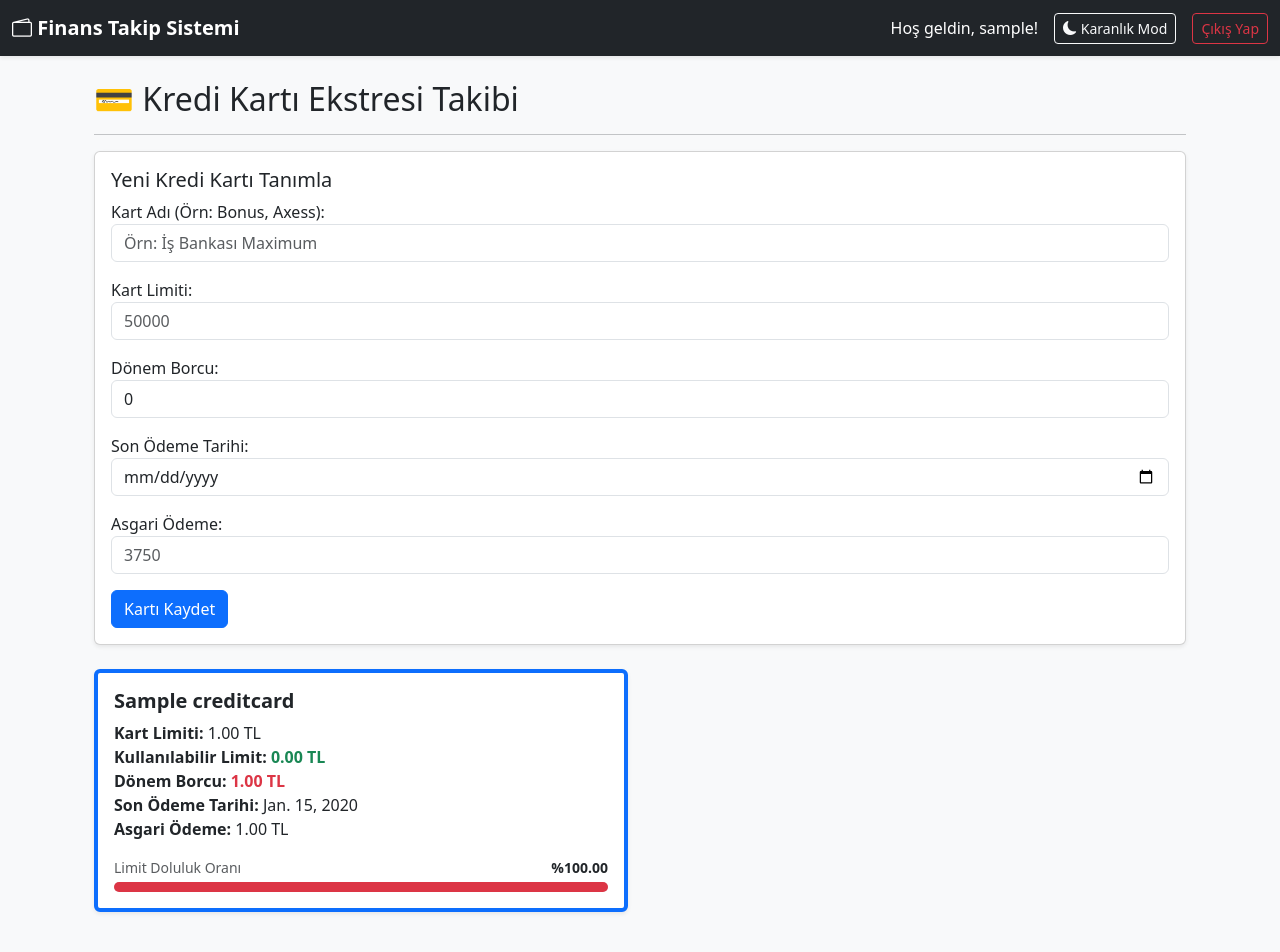
After one commit to Gnrdmr/finans_sistem, a Django app: page /credit-cards/ in a window 1280 px wide. The commit adds this page. Run offline with Django 5.2, Linux system fonts and the light colour scheme; a user stored in the database is signed in; tables that the repository leaves empty hold one stand-in row (values such as "Sample post"); some libraries are stand-ins or nearby versions.

Commit message:
Gün 23:Kredi kartı takip özellikleri ve tasarruf hedefleri eklendi

```diff
--- a/tracker/forms.py
+++ b/tracker/forms.py
@@ -3,6 +3,8 @@ from .models import Transaction, BudgetLimit, RecurringTransaction
 from .models import ExpenseGroup, SharedExpense
 from .models import TransactionTemplate
 from .models import SavingsProfile
+from .models import CreditCard
+from .models import SavingsGoal
 
 
 class TransactionForm(forms.ModelForm):
@@ -85,3 +87,25 @@ class SavingsProfileForm(forms.ModelForm):
             'emergency_rate': 'Acil Durum Oranı',
             'other_rate': 'Diğer Oran',
         }
+
+class CreditCardForm(forms.ModelForm):
+    class Meta:
+        model = CreditCard
+        fields = ['card_name', 'limit', 'current_debt', 'due_date', 'minimum_payment']
+        widgets = {
+            'card_name': forms.TextInput(attrs={'class': 'form-control', 'placeholder': 'Örn: İş Bankası Maximum'}),
+            'limit': forms.NumberInput(attrs={'class': 'form-control', 'placeholder': '50000'}),
+            'current_debt': forms.NumberInput(attrs={'class': 'form-control', 'placeholder': '12500'}),
+            'due_date': forms.DateInput(attrs={'class': 'form-control', 'type': 'date'}),
+            'minimum_payment': forms.NumberInput(attrs={'class': 'form-control', 'placeholder': '3750'}),
+        }
+
+class SavingsGoalForm(forms.ModelForm):
+    class Meta:
+        model = SavingsGoal
+        fields = ['title', 'target_amount', 'current_amount']
+        widgets = {
+            'title': forms.TextInput(attrs={'class': 'form-control', 'placeholder': 'Örn: Laptop Almak'}),
+            'target_amount': forms.NumberInput(attrs={'class': 'form-control', 'placeholder': '40000'}),
+            'current_amount': forms.NumberInput(attrs={'class': 'form-control', 'placeholder': '17500'}),
+        }
--- a/tracker/models.py
+++ b/tracker/models.py
@@ -69,6 +69,45 @@ class TransactionTemplate(models.Model):
 
     def __str__(self):
         return f"{self.title} ({self.amount} TRY)"
+
+
+
+
+class CreditCard(models.Model):
+    user = models.ForeignKey(User, on_delete=models.CASCADE, verbose_name="Kullanıcı")
+    card_name = models.CharField(max_length=50, verbose_name="Kart Adı (Örn: Bonus, Axess)")
+    limit = models.DecimalField(max_digits=10, decimal_places=2, verbose_name="Kart Limiti")
+    current_debt = models.DecimalField(max_digits=10, decimal_places=2, default=0, verbose_name="Dönem Borcu")
+    due_date = models.DateField(verbose_name="Son Ödeme Tarihi")
+    minimum_payment = models.DecimalField(max_digits=10, decimal_places=2, verbose_name="Asgari Ödeme")
+
+    def __str__(self):
+        return f"{self.card_name} - Borç: {self.current_debt} TL"
+
+
+    @property
+    def available_limit(self):
+        return self.limit - self.current_debt
+
+
+    @property
+    def usage_rate(self):
+        if self.limit <= 0:
+            return 0
+        rate = (self.current_debt / self.limit) * 100
+        return round(rate, 2)
+
+
+
+class SavingsGoal(models.Model):
+    user = models.ForeignKey(User, on_delete=models.CASCADE, verbose_name="Kullanıcı")
+    title = models.CharField(max_length=100, verbose_name="Hedef Adı (Örn: Laptop)")
+    target_amount = models.DecimalField(max_digits=10, decimal_places=2, verbose_name="Hedef Tutar")
+    current_amount = models.DecimalField(max_digits=10, decimal_places=2, default=0, verbose_name="Biriken Tutar")
+    created_at = models.DateTimeField(auto_now_add=True, verbose_name="Oluşturulma Tarihi")
+
+    def __str__(self):
+        return f"{self.title} - {self.current_amount}/{self.target_amount}"
 
 
 
@@ -166,3 +205,13 @@ class SavingsProfile(models.Model):
 
     def __str__(self):
         return f"{self.user.username} - Bütçe Oranları"
+
+
+
+class CategoryLimit(models.Model):
+    user = models.ForeignKey(User, on_delete=models.CASCADE)
+    category = models.CharField(max_length=100)
+    limit_amount = models.DecimalField(max_digits=10, decimal_places=2)
+
+    def __str__(self):
+        return f"{self.user.username} - {self.category}: {self.limit_amount}"
--- /dev/null
+++ b/tracker/templates/tracker/credit_cards.html
@@ -0,0 +1,58 @@
+{% extends 'tracker/base.html' %}
+{% block content %}
+<div class="container mt-4">
+    <h2>💳 Kredi Kartı Ekstresi Takibi</h2>
+    <hr>
+
+
+    <div class="card shadow-sm mb-4">
+        <div class="card-body">
+            <h5 class="card-title">Yeni Kredi Kartı Tanımla</h5>
+            <form method="POST">
+                {% csrf_token %}
+                {{ form.as_p }}
+                <button type="submit" class="btn btn-primary">Kartı Kaydet</button>
+            </form>
+        </div>
+    </div>
+
+
+    <div class="row">
+        {% for card in cards %}
+        <div class="col-md-6 mb-3">
+            <div class="card shadow-sm h-100 border-start border-primary border-4">
+                <div class="card-body">
+                    <h5 class="card-title text-dark fw-bold">{{ card.card_name }}</h5>
+                    <ul class="list-unstyled mb-3">
+                        <li><strong>Kart Limiti:</strong> {{ card.limit }} TL</li>
+                        <li><strong>Kullanılabilir Limit:</strong> <span class="text-success fw-bold">{{ card.available_limit }} TL</span></li>
+                        <li><strong>Dönem Borcu:</strong> <span class="text-danger fw-bold">{{ card.current_debt }} TL</span></li>
+                        <li><strong>Son Ödeme Tarihi:</strong> {{ card.due_date }}</li>
+                        <li><strong>Asgari Ödeme:</strong> {{ card.minimum_payment }} TL</li>
+                    </ul>
+
+
+                    <div class="mb-1 d-flex justify-content-between">
+                        <small class="text-muted">Limit Doluluk Oranı</small>
+                        <small class="fw-bold">%{{ card.usage_rate }}</small>
+                    </div>
+                    <div class="progress" style="height: 10px;">
+                        <div class="progress-bar {% if card.usage_rate > 80 %}bg-danger{% elif card.usage_rate > 50 %}bg-warning{% else %}bg-success{% endif %}"
+                             role="progressbar"
+                             style="width: {{ card.usage_rate }}%;"
+                             aria-valuenow="{{ card.usage_rate }}"
+                             aria-valuemin="0"
+                             aria-valuemax="100">
+                        </div>
+                    </div>
+                </div>
+            </div>
+        </div>
+        {% empty %}
+        <div class="col-12">
+            <p class="text-muted">Henüz kayıtlı bir kredi kartınız bulunmuyor.</p>
+        </div>
+        {% endfor %}
+    </div>
+</div>
+{% endblock %}
--- a/tracker/urls.py
+++ b/tracker/urls.py
@@ -1,6 +1,6 @@
 
 from django.urls import path
-from .views import home, register_view, login_view, logout_view, subscription_calendar_view, transaction_add, transaction_edit, delete_transaction, export_transactions_excel, import_transactions_excel, recurring_add, create_expense_group, add_shared_expense, set_budget_limit, group_list, group_detail, settle_debts, monthly_analytics, subscription_calendar_view, templates_management_view, quick_add_transaction_view, savings_simulation_view
+from .views import credit_cards_view, home, register_view, login_view, logout_view, subscription_calendar_view, transaction_add, transaction_edit, delete_transaction, export_transactions_excel, import_transactions_excel, recurring_add, create_expense_group, add_shared_expense, set_budget_limit, group_list, group_detail, settle_debts, monthly_analytics, subscription_calendar_view, templates_management_view, quick_add_transaction_view, savings_simulation_view, credit_cards_view, savings_list
 
 urlpatterns = [
     path('',home, name='home'),
@@ -24,4 +24,6 @@ urlpatterns = [
     path('templates/', templates_management_view, name='manage_templates'),
     path('templates/quick-add/<int:template_id>/', quick_add_transaction_view, name='quick_add_transaction'),
     path('savings-simulation/', savings_simulation_view, name='savings_simulation'),
+    path('credit-cards/', credit_cards_view, name='credit_cards'),
+    path('savings/', savings_list, name='savings_list'),
     ]
--- a/tracker/views.py
+++ b/tracker/views.py
@@ -24,6 +24,14 @@ from django.utils import timezone
 from .models import SavingsProfile
 from .forms import SavingsProfileForm
 from decimal import Decimal
+from .models import BudgetLimit
+from django.db.models import Sum
+from datetime import datetime
+from .models import CreditCard
+from .forms import CreditCardForm
+from .models import SavingsGoal
+from .forms import SavingsGoalForm
+
 
 
 # 1. Kayıt Olma Görünümü
@@ -71,9 +79,9 @@ def delete_transaction(request, pk):
 @login_required(login_url='login')
 def home(request):
     user_transactions = Transaction.objects.filter(user=request.user)
+    budgets = BudgetLimit.objects.filter(user=request.user)
     user_limits = BudgetLimit.objects.filter(user=request.user)
 
-    # --- A. EN BAŞTA: Her İşlemin TRY Karşılığını Hesaplama ---
 
 
     search_query = request.GET.get('q', '')
@@ -214,7 +222,7 @@ def home(request):
     trend_expense_values = [monthly_expense[m] for m in sorted_months]
 
     context = {
-        'transactions': page_obj,  # Normal user_transactions yerine sayfalama objesini gönderiyoruz
+        'transactions': user_transactions,  # Normal user_transactions yerine sayfalama objesini gönderiyoruz
         'page_obj': page_obj,
         'user_limits': user_limits,
         'categories': Category.objects.all(), # Filtre formu için kategoriler
@@ -229,10 +237,14 @@ def home(request):
         'trend_labels_json': json.dumps(trend_labels),
         'trend_income_json': json.dumps(trend_income_values),
         'trend_expense_json': json.dumps(trend_expense_values),
+        'budgets': budgets,
+        'user_limits': user_limits,
+
+
   }
     return render(request, 'tracker/home.html', context)
 
-# 5. İşlem Ekleme (Create)
+
 @login_required(login_url='login')
 def transaction_add(request):
     if request.method == 'POST':
@@ -240,15 +252,13 @@ def transaction_add(request):
         if form.is_valid():
             transaction = form.save(commit=False)
             transaction.user = request.user
-            transaction.save()
-            form.save_m2m()
-            messages.success(request, "İşlem başarıyla eklendi!")
+
+
             return redirect('home')
     else:
         form = TransactionForm()
 
     return render(request, 'tracker/transaction_form.html', {'form': form, 'action': 'Ekle'})
-
 
 # 6. İşlem Düzenleme (Update)
 @login_required(login_url='login')
@@ -666,3 +676,48 @@ def savings_simulation_view(request):
         'oth_amount': oth_amount,
     }
     return render(request, 'tracker/savings_simulation.html', context)
+
+
+
+@login_required(login_url='login')
+def credit_cards_view(request):
+    cards = CreditCard.objects.filter(user=request.user)
+    form = CreditCardForm()
+
+    if request.method == 'POST':
+        form = CreditCardForm(request.POST)
+        if form.is_valid():
+            card = form.save(commit=False)
+            card.user = request.user
+            card.save()
+            messages.success(request, "Kredi kartı başarıyla eklendi!")
+            return redirect('credit_cards')
+
+    context = {
+        'cards': cards,
+        'form': form,
+    }
+    return render(request, 'tracker/credit_cards.html', context)
+
+
+
+
+@login_required(login_url='login')
+def savings_list(request):
+    goals = SavingsGoal.objects.filter(user=request.user)
+    form = SavingsGoalForm()
+
+    if request.method == 'POST':
+        form = SavingsGoalForm(request.POST)
+        if form.is_valid():
+            goal = form.save(commit=False)
+            goal.user = request.user
+            goal.save()
+            messages.success(request, "Yeni tasarruf hedefi başarıyla eklendi!")
+            return redirect('savings_list')
+
+    context = {
+        'goals': goals,
+        'form': form,
+    }
+    return render(request, 'tracker/savings_list.html', context)
```
Also changed, not shown: tracker/templates/tracker/home.html (+7 -0 lines), finans_proje/settings.py (line endings or trailing spaces), tracker/migrations/0010_categorylimit.py (added), tracker/migrations/0011_creditcard.py (added), tracker/migrations/0012_savingsgoal.py (added).
